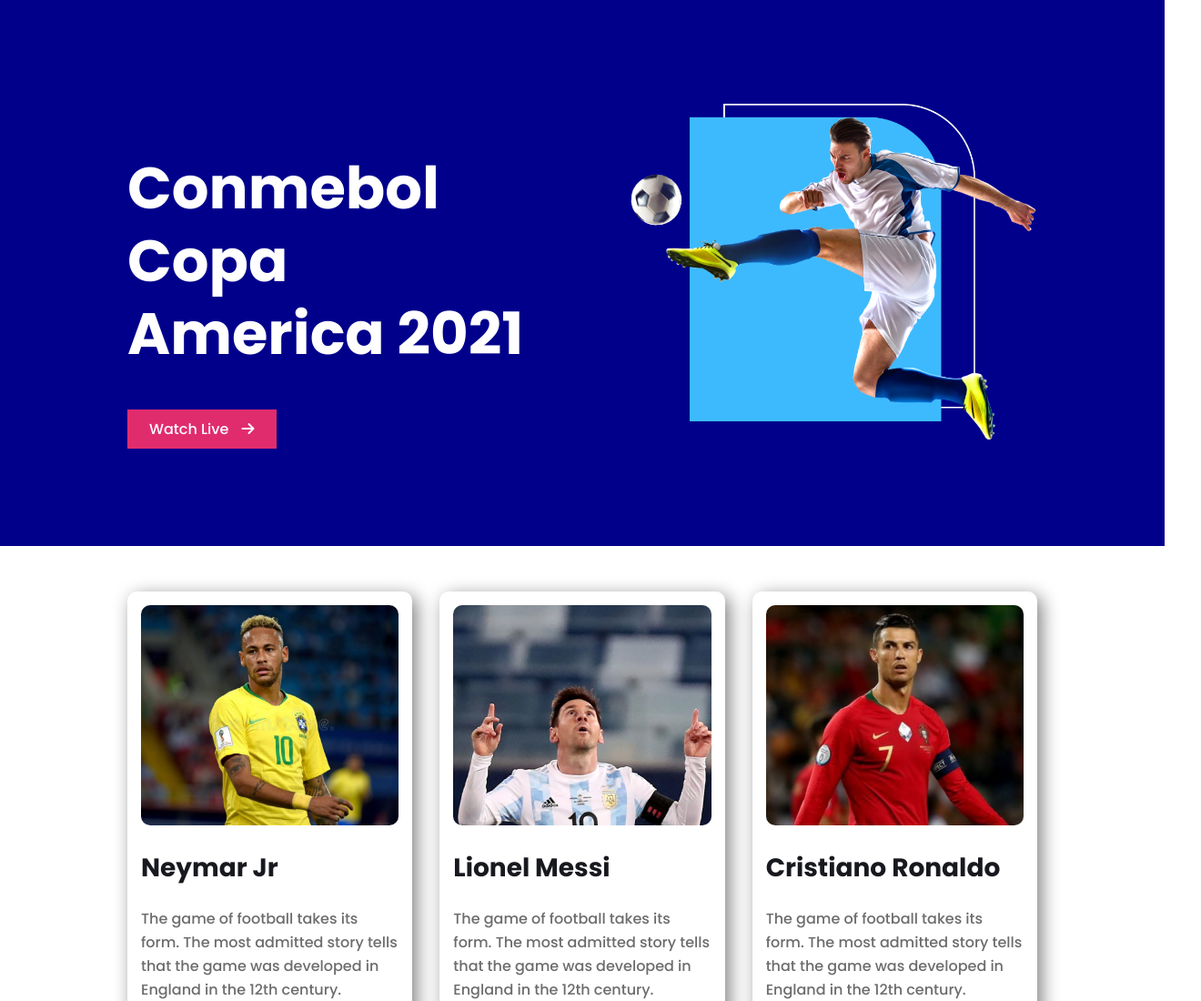
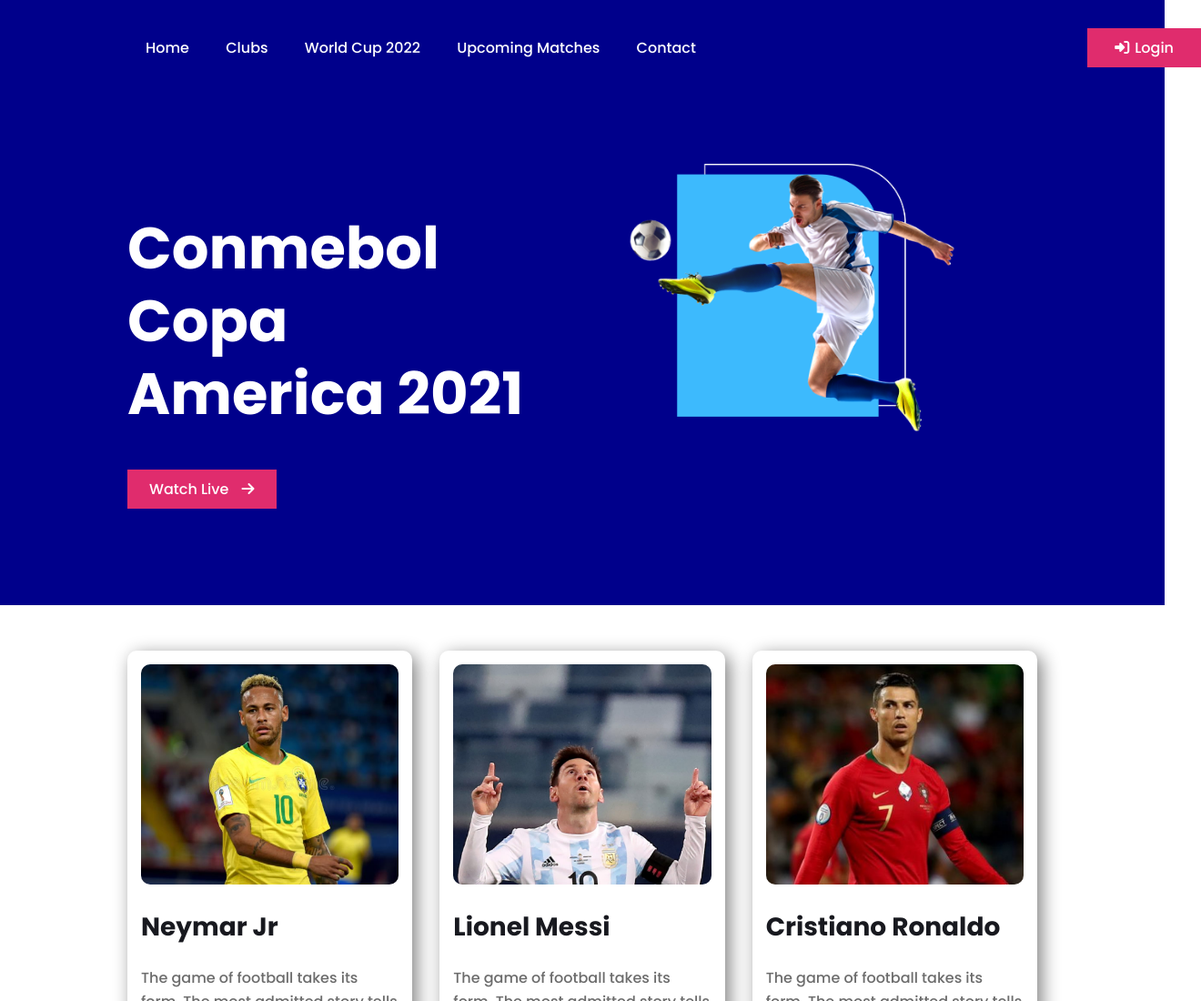
Before and after one commit to FerozMahmud/responsive-football-main, a plain HTML site: page index.html in a window 1280 px wide. Shown: the top 1100 px of the page at 91% size, 1320 px wide, since content can reach past the window. Drawn offline with Linux system fonts and the light colour scheme.

Commit message:
2nd commit

```diff
--- a/css/style.css
+++ b/css/style.css
@@ -18,6 +18,48 @@ body {
     width: 1000px;
 }
 /* Common CSS Part End */
+
+/* Navbar CSS Part start */
+nav{
+background-color: darkblue;
+}
+
+.nav-bar{
+   width: 1160px;
+   display: flex;
+   justify-content: space-between;
+   padding-top: 40px;
+   padding-left: 160px;
+}
+
+.nav-bar-text{
+    font-family: 'Poppins', sans-serif;
+}
+
+.manu-items{
+   color: white;
+}
+
+.nav-bar .manu-items a{
+   color: white;
+   text-decoration: none;
+   padding-right: 36px;
+}
+.nav-bar .sign-in a{
+   color: white;
+   text-decoration: none;
+
+}
+.login{
+   background-color: #E02C6D;
+   width: 123px;
+   height: 44px;
+   padding: 10px 30px;
+}
+.fa-sign-in-alt{
+   margin-right: 6px;
+}
+/* Navbar CSS Part End */
 
 /* Banner CSS Part Start */
 .banner {
@@ -59,8 +101,9 @@ body {
     padding-left: 10px;
 }
 .banner-image img {
-    width: 100%;
-    height: 100%;
+    width: 80%;
+    height: 80%;
+    margin: auto;
 }
 /* Banner CSS Part End */
 
@@ -158,6 +201,10 @@ body {
 .news-text a i {
     padding-left: 10px;
 }
+.news-image img {
+    width: 100%;
+    height: 100%;
+}
 /* News CSS Part End */
 
 /* Footer CSS Part Start */
--- a/index.html
+++ b/index.html
@@ -16,7 +16,20 @@
 
     <!-- Header Part Start -->
     <header>
-        <nav></nav>
+        <nav>
+            <div class="nav-bar nav-bar-text">
+                <div class="manu-items">
+                    <a href="#">Home</a>
+                    <a href="#">Clubs</a>
+                    <a href="#">World Cup 2022</a>
+                    <a href="#">Upcoming Matches</a>
+                    <a href="#">Contact</a>
+                </div>
+                <div class="sign-in">
+                    <a class="login" href=""><i class="fas fa-sign-in-alt"></i>Login</a>
+                </div>
+            </div>
+        </nav>
     </header>
     <!-- Header Part End -->
     <main>
@@ -186,7 +199,7 @@
                     <a href="https://copaamerica.com/en/news/record-conmebol-copa-america-title-wins-2021-argentina/"
                         target="_blank">Read more <i class="fas fa-arrow-right"></i></a>
                 </div>
-                <div class="banner-image">
+                <div class="news-image">
                     <img src="images/arg.jpg" alt="match">
                 </div>
             </div>
```
